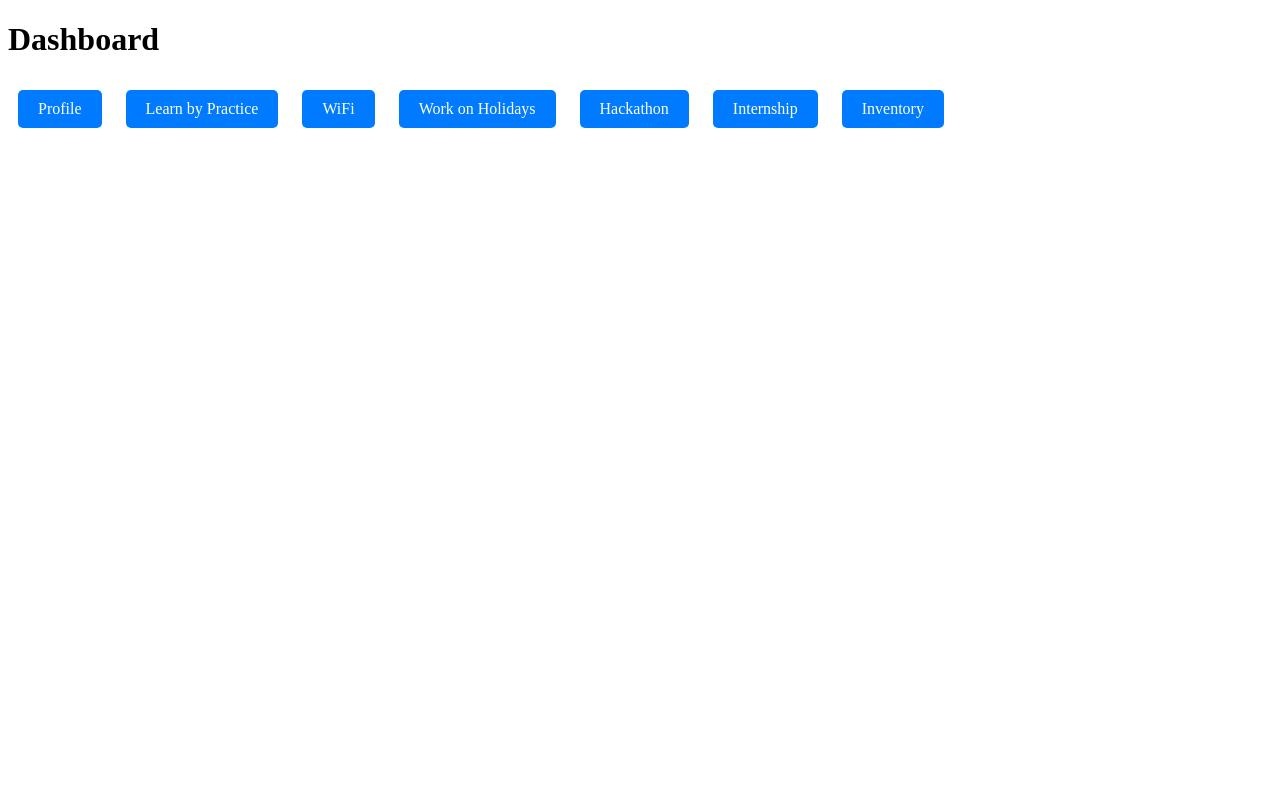
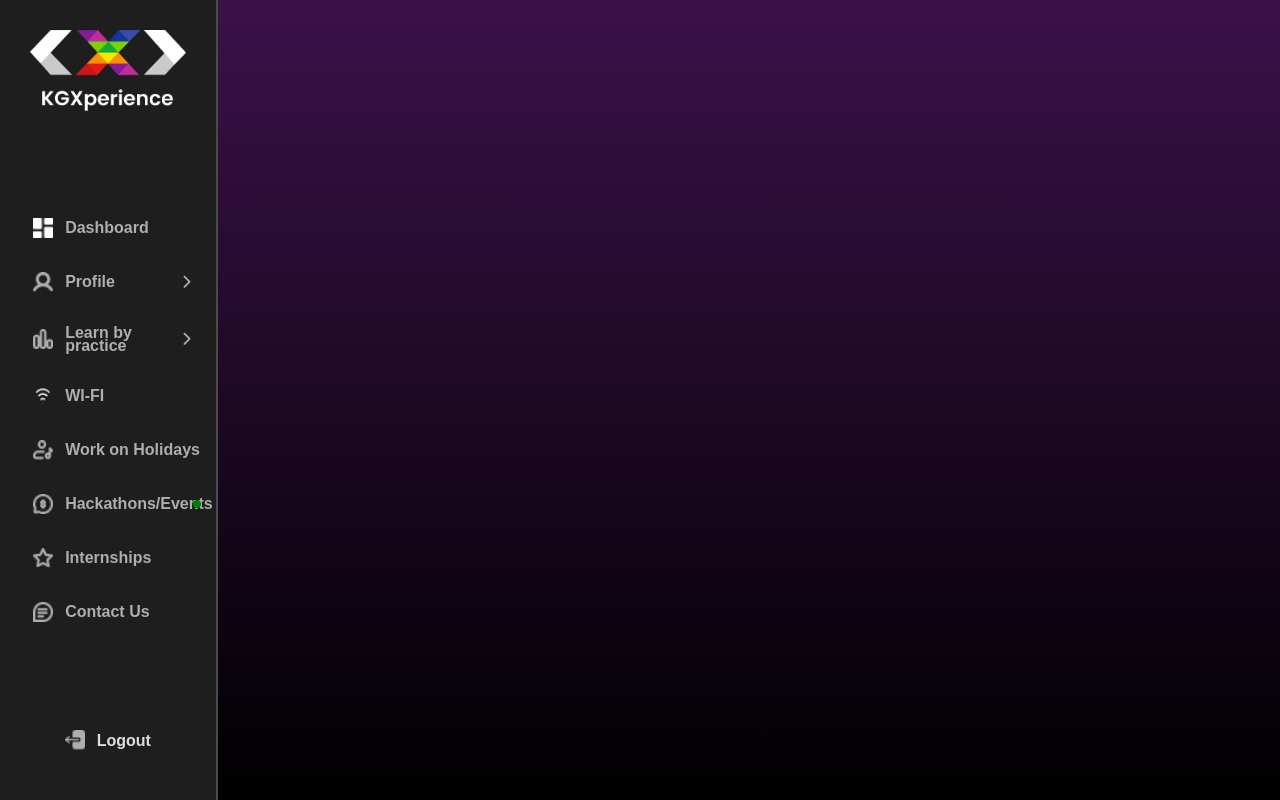
Before and after one commit to NISHANTH1107/KGX-CRM, a Django app: page /dashboard/ in a window 1280 px wide. Run offline with Django 5.2, Linux system fonts and the light colour scheme.

Commit message:
dashboard updated

```diff
--- a/kgx_app/templates/dashboard.html
+++ b/kgx_app/templates/dashboard.html
@@ -1,34 +1,197 @@
 <!DOCTYPE html>
 <html lang="en">
 <head>
+    {% load static %}
     <meta charset="UTF-8">
     <meta name="viewport" content="width=device-width, initial-scale=1.0">
-    <title>Dashboard</title>
+    <title>Left Corner Box with Navigation</title>
+
+    <link rel="stylesheet" href="https://cdnjs.cloudflare.com/ajax/libs/font-awesome/6.0.0-beta3/css/all.min.css">
     <style>
-        .button {
-            display: inline-block;
-            padding: 10px 20px;
-            margin: 10px;
-            font-size: 16px;
-            color: white;
-            background-color: #007bff;
-            text-align: center;
-            text-decoration: none;
-            border-radius: 5px;
-        }
-        .button:hover {
-            background-color: #0056b3;
-        }
+        body, html {
+    height: 100%;
+    margin: 0;
+    background: linear-gradient(180deg, #3B1149 0%, #000000 100%); /* Black gradient background */
+}
+
+.left-corner-box {
+    width: 17%;
+    height: 100%;
+    background: #1E1E1E;
+ /* Make the box transparent */
+    position: absolute;
+    top: 0;
+    left: 0;
+    display: flex;
+    flex-direction: column;
+    justify-content: space-between;
+    align-items: center;
+    padding: 20px 0; /* Padding to manage space inside the box */
+    box-sizing: border-box;
+    overflow: hidden; /* Prevents content from spilling out */
+    border-right: 2px solid rgba(255, 255, 255, 0.2); /* Optional: Light border to demarcate the box */
+}
+
+.logo-container {
+    width: 100%; /* Full width of the box */
+    display: flex;
+    justify-content: center; /* Center the logo horizontally */
+    align-items: center; /* Center the logo vertically */
+    padding: 0 10px; /* Add some horizontal padding */
+    box-sizing: border-box;
+    margin-bottom: 0; /* Space between logo and navigation */
+}
+
+.logo-icon {
+    max-width: 80%; /* Adjust the width to fit within the container */
+    height: auto; /* Maintain aspect ratio */
+    margin-top: 10px; /* Optional: adjust if needed */
+}
+
+
+.navigation {
+    width: 100%;
+    display: flex;
+    flex-direction: column;
+    align-items: flex-end; /* Align items to the right end */
+    margin-top: 5px; /* Slight margin to bring navigation closer to the logo */
+}
+
+.nav-button {
+    width: 80%; /* Width of the navigation button */
+    text-align: left; /* Align text and icon to the left */
+    margin: 7px 0; /* Reduced margin to bring navigation buttons closer */
+    padding: 10px;
+    font-family: 'Raleway', sans-serif; /* Applied typography */
+    font-size: 16px;
+    font-weight: 700;
+    line-height: 13px;
+    color: #AEAEAE; /* Changed to match the box's background */
+    text-decoration: none;
+    transition: color 0.3s ease, background 0.3s ease, transform 0.3s ease;
+    background-color: transparent; /* Removed the background box */
+    border: none;
+    border-radius: 0;
+    display: flex;
+    align-items: center;
+    position: relative; /* Allow absolute positioning of the arrow */
+    overflow: hidden; /* Prevents gradient from spilling out */
+}
+
+.nav-icon {
+    width: 20px; /* Size of the icons */
+    height: 20px; /* Size of the icons */
+    margin-right: 12px; /* Space between icon and text */
+}
+
+.arrow {
+    font-size: 14px; /* Size of the arrow */
+    margin-left: auto; /* Pushes the arrow to the right end */
+    margin-right: 15px; /* Space from the right edge */
+}
+
+.dot {
+    position: absolute;
+    right: 15px; /* Adjust this value to place the dot away from the right edge */
+    width: 8px; /* Size of the dot */
+    height: 8px; /* Size of the dot */
+    background-color: green; /* Color of the dot */
+    border-radius: 50%; /* Makes the dot round */
+    top: 50%; /* Vertically center the dot */
+    transform: translateY(-50%); /* Adjust the position to center the dot vertically */
+    display: none; /* Hide by default */
+}
+
+.hackathons-button .dot {
+    display: block; /* Show the dot only for the Hackathons/Events button */
+}
+
+.nav-button:hover {
+    background: linear-gradient(90.57deg, #1E1E1E 9.91%, #3B1149 35.14%, #580475 91.56%); /* Gradient background on hover */
+    color: #fff; /* White text color on hover */
+    transform: scale(1.05); /* Slightly enlarges the button */
+}
+
+.logout {
+    text-decoration: none;
+    font-family: 'Raleway', sans-serif; /* Applied typography */
+    font-size: 16px;
+    font-weight: 700;
+    line-height: 13px;
+    color: #ddd;
+    padding: 10px 20px;
+    margin-bottom: 20px; /* Space between navigation and logout button */
+    border-radius: 5px;
+    transition: color 0.3s ease;
+    background-color: transparent; /* Removed the background box */
+    display: flex;
+    align-items: center;
+    overflow: hidden; /* Prevents gradient from spilling out */
+}
+
+.logout-icon {
+    width: 20px; /* Size of the logout icon */
+    height: 20px; /* Size of the logout icon */
+    margin-right: 12px; /* Space between icon and text */
+}
+
+.logout:hover {
+    color: #fff; /* White color on hover */
+    background: linear-gradient(90.57deg, #1E1E1E 9.91%, #3B1149 35.14%, #580475 91.56%); /* Gradient background on hover */
+    transform: scale(1.05); /* Slightly enlarges the button */
+}
+
     </style>
 </head>
 <body>
-    <h1>Dashboard</h1>
-    <a href="{% url 'profile' %}" class="button">Profile</a>
-    <a href="{% url 'learn_by_practice' %}" class="button">Learn by Practice</a>
-    <a href="{% url 'wifi' %}" class="button">WiFi</a>
-    <a href="{% url 'work_on_holidays' %}" class="button">Work on Holidays</a>
-    <a href="{% url 'hackathon' %}" class="button">Hackathon</a>
-    <a href="{% url 'internship' %}" class="button">Internship</a>
-    <a href="{% url 'inventory' %}" class="button">Inventory</a>
+    <div class="left-corner-box">
+        <div class="logo-container">
+            <img src="{% static 'kgx_app\logo.png' %}" alt="Logo" class="logo-icon">
+        </div>
+
+
+        <nav class="navigation">
+            <a href="#" class="nav-button">
+                <img src="{% static 'kgx_app\dashboard.png' %}" alt="Dashboard" class="nav-icon">
+                Dashboard
+            </a>
+            <a href="#" class="nav-button">
+                <img src="{% static 'kgx_app\profile.png' %}" alt="Profile" class="nav-icon">
+                Profile
+                <i class="fas fa-chevron-right arrow"></i>
+            </a>
+            <a href="#" class="nav-button">
+                <img src="{% static 'kgx_app\learn by practice.png' %}" alt="Learn by Practice" class="nav-icon">
+                Learn by practice
+                <i class="fas fa-chevron-right arrow"></i>
+            </a>
+            <a href="#" class="nav-button">
+                <img src="{% static 'kgx_app\wifi.png' %}" alt="WI-FI" class="nav-icon">
+                WI-FI
+            </a>
+            <a href="#" class="nav-button">
+                <img src="{% static 'kgx_app\work on holidays.png' %}" alt="Work on Holidays" class="nav-icon">
+                Work on Holidays
+            </a>
+            <a href="#" class="nav-button hackathons-button">
+                <img src="{% static 'kgx_app\hackathons.png' %}" alt="Hackathons/Events" class="nav-icon">
+                Hackathons/Events
+                <span class="dot"></span>
+            </a>
+            <a href="#" class="nav-button">
+                <img src="{% static 'kgx_app\internships.png' %}" alt="Internships" class="nav-icon">
+                Internships
+            </a>
+            <a href="#" class="nav-button">
+                <img src="{% static 'kgx_app\contact us.png' %}" alt="Contact Us" class="nav-icon">
+                Contact Us
+            </a>
+        </nav>
+
+        <a href="#" class="logout">
+            <img src="{% static 'kgx_app\logout.png' %}" alt="Logout" class="logout-icon">
+            Logout
+        </a>
+    </div>
 </body>
 </html>
```
Also changed, not shown: kgx_project/settings.py (+15 -1 lines), kgx_app/static/kgx_app/contact us.png (added), kgx_app/static/kgx_app/dashboard.png (added), kgx_app/static/kgx_app/hackathons.png (added), kgx_app/static/kgx_app/internships.png (added), kgx_app/static/kgx_app/inventory.png (added), kgx_app/static/kgx_app/learn by practice.png (added), kgx_app/static/kgx_app/logo.png, kgx_app/static/kgx_app/logout.png (added), kgx_app/static/kgx_app/profile.png (added), kgx_app/static/kgx_app/wifi.png (added), kgx_app/static/kgx_app/work on holidays.png (added).
